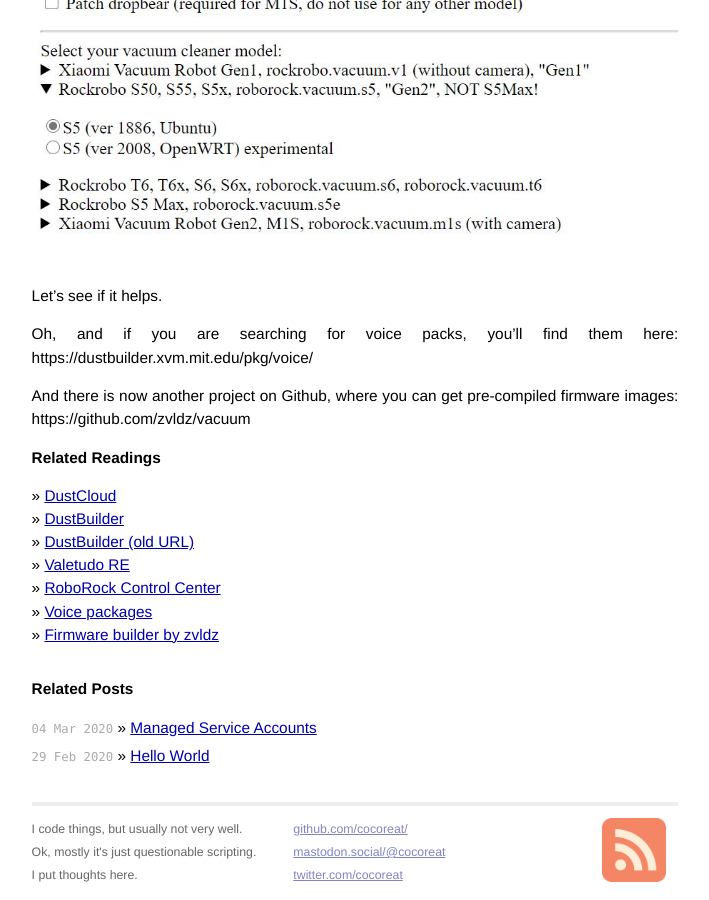
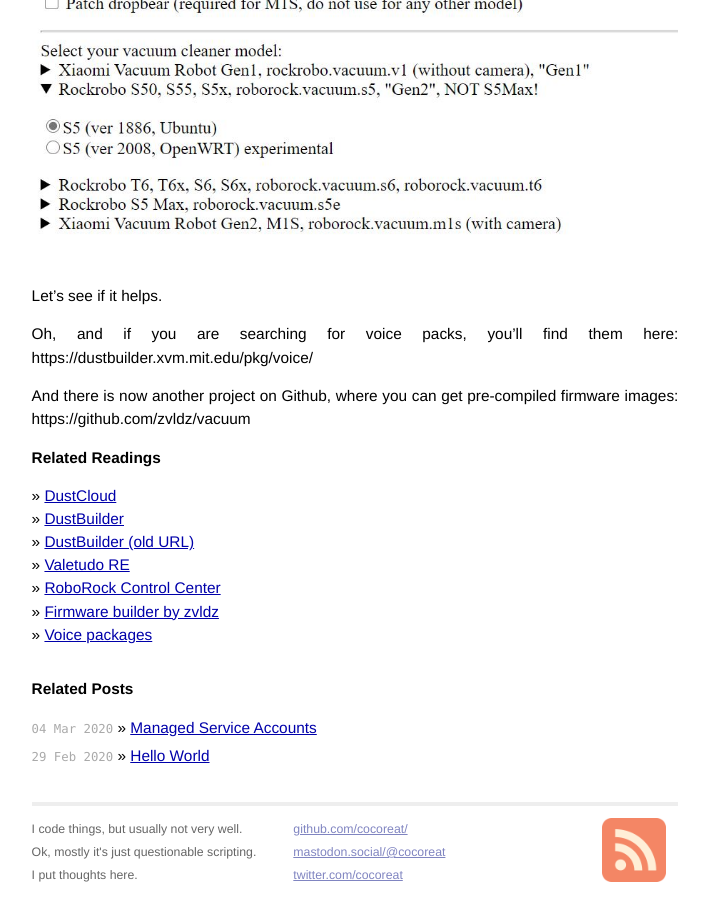
Before and after one commit to cocoreat/cocoreat.github.io, a Jekyll site: the page built from _posts/2020-03-21-RoboRock-S5-Custom-Firmware-Installation.md, in a window 1280 px wide and 900 px high, scrolled down 3803 px. Shown: the whole window, without its empty margins (285-994 px from the left). Built offline with Jekyll 4.4.1, drawn with Linux system fonts in a browser that asks for light colours; part of the change alters nothing that is shown.

Commit message:
fixed url

```diff
--- a/_posts/2020-03-21-RoboRock-S5-Custom-Firmware-Installation.md
+++ b/_posts/2020-03-21-RoboRock-S5-Custom-Firmware-Installation.md
@@ -84,5 +84,5 @@ Related Readings
 &raquo; [DustBuilder (old URL)](https://dustbuilder.xvm.mit.edu/)
 &raquo; [Valetudo RE](https://github.com/rand256/valetudo)
 &raquo; [RoboRock Control Center](https://github.com/LazyT/rrcc)
+&raquo; [Firmware builder by zvldz](https://github.com/zvldz/vacuum)
 &raquo; [Voice packages](https://dustbuilder.xvm.mit.edu/pkg/voice/)
-&raquo; [Firmware builder by zvldz](https://github.com/LazyT/rrcc)
```
